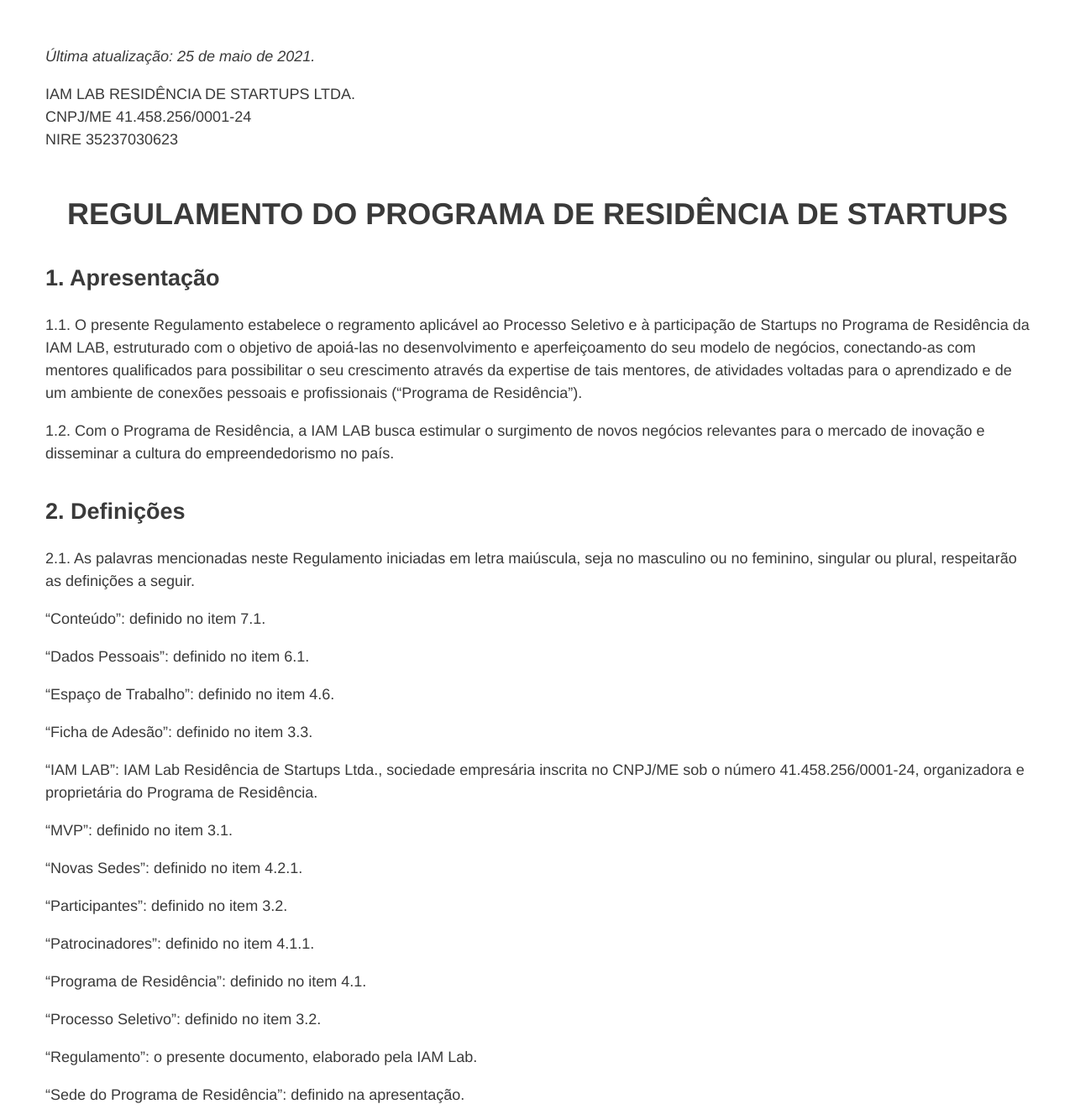
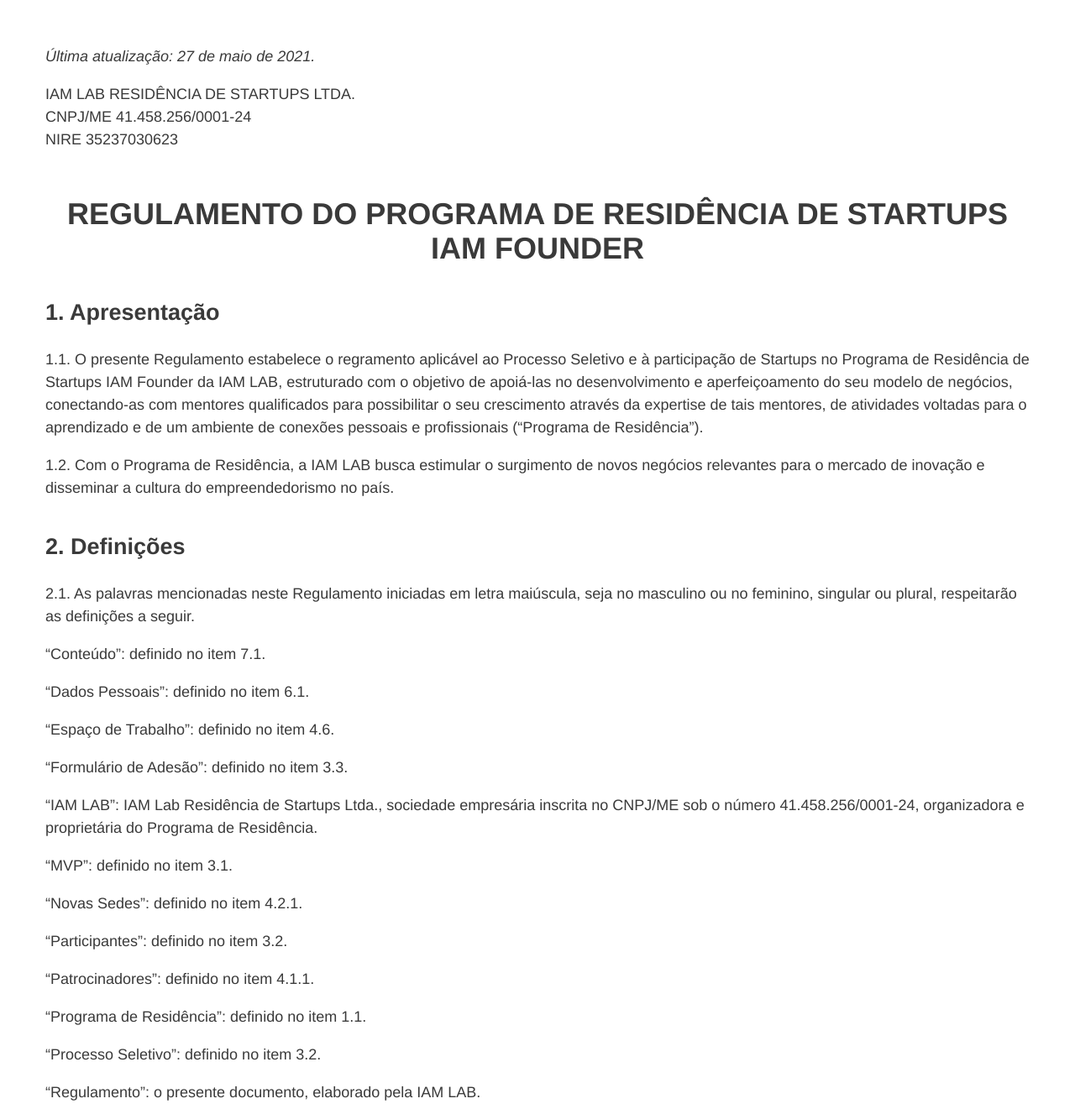
Before and after one commit to iam-founder/iam-founder.github.io, a plain HTML site: page regulamento.html in a window 1280 px wide. Shown: the top 1321 px of the page at 84% size. Drawn offline with nearby package versions, Linux system fonts and the light colour scheme.

Commit message:
Minor naming fixes to regulamento

```diff
--- a/regulamento.html
+++ b/regulamento.html
@@ -14,17 +14,17 @@
 
 		<section class="tos">
 
-			<p><em>Última atualização: 25 de maio de 2021.</em></p>
+			<p><em>Última atualização: 27 de maio de 2021.</em></p>
 
 			<p>IAM LAB RESIDÊNCIA DE STARTUPS LTDA.<br/>
 			CNPJ/ME 41.458.256/0001-24<br/>
 			NIRE 35237030623</p>
 
-			<h1>REGULAMENTO DO PROGRAMA DE RESIDÊNCIA DE STARTUPS</h1>
+			<h1>REGULAMENTO DO PROGRAMA DE RESIDÊNCIA DE STARTUPS IAM FOUNDER</h1>
 
 			<h2>1. Apresentação</h2>
 
-			<p>1.1. O presente Regulamento estabelece o regramento aplicável ao Processo Seletivo e à participação de Startups no Programa de Residência da IAM LAB, estruturado com o objetivo de apoiá-las no desenvolvimento e aperfeiçoamento do seu modelo de negócios, conectando-as com mentores  qualificados para possibilitar o seu crescimento através da expertise de tais mentores, de atividades voltadas para o aprendizado e de um ambiente de conexões pessoais e profissionais (“Programa de Residência”).</p>
+			<p>1.1. O presente Regulamento estabelece o regramento aplicável ao Processo Seletivo e à participação de Startups no Programa de Residência de Startups IAM Founder da IAM LAB, estruturado com o objetivo de apoiá-las no desenvolvimento e aperfeiçoamento do seu modelo de negócios, conectando-as com mentores  qualificados para possibilitar o seu crescimento através da expertise de tais mentores, de atividades voltadas para o aprendizado e de um ambiente de conexões pessoais e profissionais (“Programa de Residência”).</p>
 
 			<p>1.2. Com o Programa de Residência, a IAM LAB busca estimular o surgimento de novos negócios relevantes para o mercado de inovação e disseminar a cultura do empreendedorismo no país.</p>
 
@@ -38,7 +38,7 @@
 
 			<p>“Espaço de Trabalho”: definido no item 4.6.</p>
 
-			<p>“Ficha de Adesão”: definido no item 3.3.</p>
+			<p>“Formulário de Adesão”: definido no item 3.3.</p>
 
 			<p>“IAM LAB”: IAM Lab Residência de Startups Ltda., sociedade empresária inscrita no CNPJ/ME sob o número 41.458.256/0001-24, organizadora e proprietária do Programa de Residência.</p>
 
@@ -50,11 +50,11 @@
 
 			<p>“Patrocinadores”: definido no item 4.1.1.</p>
 
-			<p>“Programa de Residência”: definido no item 4.1.</p>
+			<p>“Programa de Residência”: definido no item 1.1.</p>
 
 			<p>“Processo Seletivo”: definido no item 3.2.</p>
 
-			<p>“Regulamento”: o presente documento, elaborado pela IAM Lab.</p>
+			<p>“Regulamento”: o presente documento, elaborado pela IAM LAB.</p>
 
 			<p>“Sede do Programa de Residência”: definido na apresentação.</p>
 
@@ -72,7 +72,7 @@
 
 			<p>(ii) Entrevistas: as Startups que realizarem a sua inscrição e atenderem aos requisitos estabelecidos no item 3.1, a critério da IAM LAB, serão convidadas para a fase de entrevistas, na qual a IAM LAB irá avaliar o seu estágio de desenvolvimento e sua adequação ao Programa de Residência, bem como critérios de avaliação técnica como o perfil empreendedor, o caráter inovador da solução apresentada, o conhecimento do mercado de atuação, a exequibilidade do projeto, entre outros.</p>
 
-			<p>3.3. As Startups mais bem qualificadas no Processo Seletivo serão convidadas a ingressar no Programa de Residência, observando o número de vagas abertas pela IAM LAB, mediante assinatura da Ficha de Adesão ao Regulamento do Programa de Residência de Startups da IAM LAB constante do Anexo Único a este Regulamento (“Ficha de Adesão”).</p>
+			<p>3.3. As Startups mais bem qualificadas no Processo Seletivo serão convidadas a ingressar no Programa de Residência, observando o número de vagas abertas pela IAM LAB, mediante assinatura da Formulário de Adesão ao Regulamento do Programa de Residência de Startups da IAM LAB disponível em https://iamfounder.com.br/adesao (“Formulário de Adesão”).</p>
 
 			<h2>4. O Programa</h2>
 
@@ -148,11 +148,11 @@
 
 			<p>(ii) os dados de contato serão utilizados para que a IAM LAB possa se comunicar com os empreendedores e serão compartilhados com os Patrocinadores uma vez que eles, ou as Startups a que representam, sejam selecionadas como Participantes.</p>
 
-			<p>6.3. Caso os Dados Pessoais venham a ser acessados por uma pessoa não autorizada, utilizados fraudulentamente, perdidos ou alvo de qualquer falha de segurança, a IAM Lab informará o incidente aos empreendedores e adotará as medidas necessárias para mitigar quaisquer perdas e danos decorrentes desse fato.</p>
+			<p>6.3. Caso os Dados Pessoais venham a ser acessados por uma pessoa não autorizada, utilizados fraudulentamente, perdidos ou alvo de qualquer falha de segurança, a IAM LAB informará o incidente aos empreendedores e adotará as medidas necessárias para mitigar quaisquer perdas e danos decorrentes desse fato.</p>
 
 			<h2>7. Direito de Uso de Imagem</h2>
 
-			<p>7.1. Os Participantes declaram-se cientes de que a IAM Lab poderá utilizar sua imagem para o desenvolvimento de publicidade e conteúdos digitais diversos, incluindo, sem se limitar a, apresentações, publicações e vídeos, desde que utilizados exclusivamente para divulgação do Programa de Residência (“Conteúdo”). Em razão disso, os Participantes cedem à IAM Lab o direito de imagem relativo a todo Conteúdo produzido durante a vigência do Programa de Residência.</p>
+			<p>7.1. Os Participantes declaram-se cientes de que a IAM LAB poderá utilizar sua imagem para o desenvolvimento de publicidade e conteúdos digitais diversos, incluindo, sem se limitar a, apresentações, publicações e vídeos, desde que utilizados exclusivamente para divulgação do Programa de Residência (“Conteúdo”). Em razão disso, os Participantes cedem à IAM LAB o direito de imagem relativo a todo Conteúdo produzido durante a vigência do Programa de Residência.</p>
 
 			<p>7.1.1. O direito de imagem de que trata o item 7.1 acima poderá ser utilizado por até 2 (dois) anos após o encerramento do Programa de Residência.</p>
 
@@ -174,7 +174,7 @@
 
 			<p>10.2. Os Participantes devem manter os seus dados cadastrais atualizados e informar prontamente a IAM LAB na hipótese de quaisquer alterações.</p>
 
-			<p>10.3. Todas as comunicações entre a IAM LAB e o Participante relativas a este Regulamento serão feitas por e-mail, seguindo os endereços de e-mail indicados na Ficha de Adesão. As comunicações enviadas nos termos deste item serão consideradas entregues e válidas na data do envio por e-mail.</p>
+			<p>10.3. Todas as comunicações entre a IAM LAB e o Participante relativas a este Regulamento serão feitas por e-mail, seguindo os endereços de e-mail indicados na Formulário de Adesão. As comunicações enviadas nos termos deste item serão consideradas entregues e válidas na data do envio por e-mail.</p>
 
 			<p>10.4. A eventual aceitação, pela IAM LAB, do não-cumprimento pelo Participante de quaisquer condições deste Regulamento, a qualquer tempo, deverá ser interpretada como mera liberalidade, não implicando, portanto, na desistência de exigir o cumprimento das disposições aqui contidas.</p>
 
```
